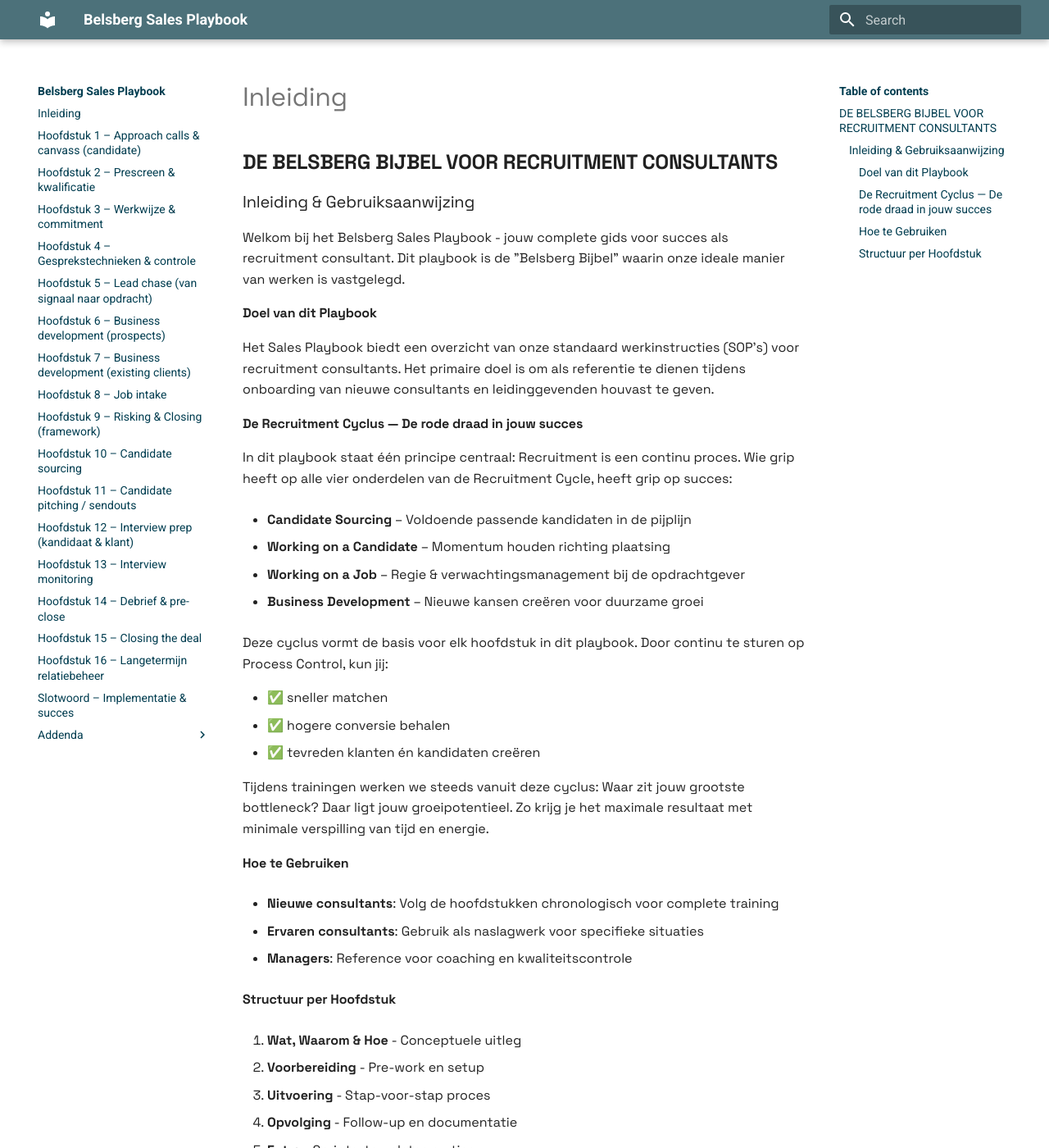
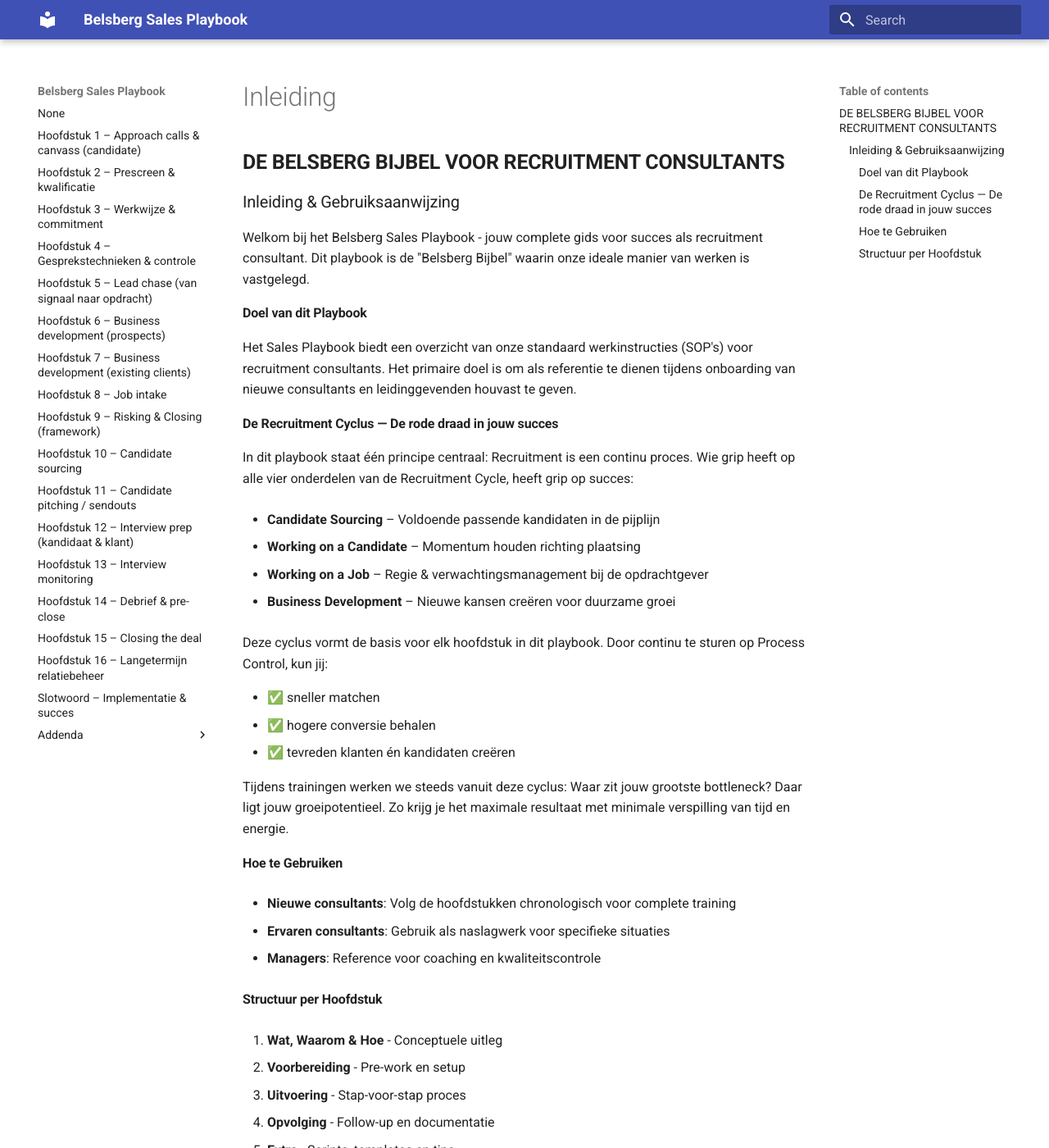
Before and after one commit to Kaap11/belsberg_playbook_webversie, an MkDocs documentation site: the page built from docs/index.md, in a window 1280 px wide and 1400 px high. Shown: the whole window at 82% size. Built offline with MkDocs 1.6.1 and Material for MkDocs 9.7.7, drawn with Linux system fonts in a browser that asks for light colours.

Commit message:
cleanup: verwijder oude site/styles en lege workflows

```diff
--- a/docs/styles/brand.css
+++ /dev/null
@@ -1,33 +0,0 @@
-@import url('https://fonts.googleapis.com/css2?family=Space+Grotesk:wght@400;700&display=swap');
-
-:root{
-  /* Belsberg kleuren */
-  --belsberg-livid:#4C717A;
-  --belsberg-sky:#7DB5C3;
-  --belsberg-navy:#003D50;
-  --belsberg-lime:#D2F8C0;
-  --belsberg-lav:#B0A1F9;
-
-  /* Material primary/accent naar Belsberg kleuren */
-  --md-primary-fg-color: var(--belsberg-livid);
-  --md-accent-fg-color:  var(--belsberg-sky);
-}
-
-.md-typeset {
-  font-family: 'Space Grotesk', system-ui, -apple-system, Segoe UI, Roboto, sans-serif;
-}
-
-a {
-  color: var(--belsberg-livid);
-}
-
-.md-header,
-.md-tabs {
-  background-color: var(--belsberg-livid);
-  color: white;
-}
-
-.md-nav__title,
-.md-nav__link {
-  color: var(--belsberg-navy) !important;
-}
--- a/mkdocs.yml
+++ b/mkdocs.yml
@@ -1,11 +1,22 @@
 site_name: Belsberg Sales Playbook
 theme:
   name: material
+
 docs_dir: docs
-extra_css:
-- styles/brand.css
+
+
+markdown_extensions:
+  - admonition
+  - pymdownx.details
+  - pymdownx.superfences
+  - tables
+  - attr_list
+  - toc:
+      permalink: true
+
+
 nav:
-- Inleiding: index.md
+- Inleiding - index.md
 - Hoofdstuk 1 – Approach calls & canvass (candidate): hoofdstuk-1-approach-calls-canvass-candidate.md
 - Hoofdstuk 2 – Prescreen & kwalificatie: hoofdstuk-2-prescreen-kandidaat-kwalificatie.md
 - Hoofdstuk 3 – Werkwijze & commitment: hoofdstuk-3-werkwijze-commitment.md
```
Also changed, not shown: site/styles/brand.css (deleted), 2 other files.
